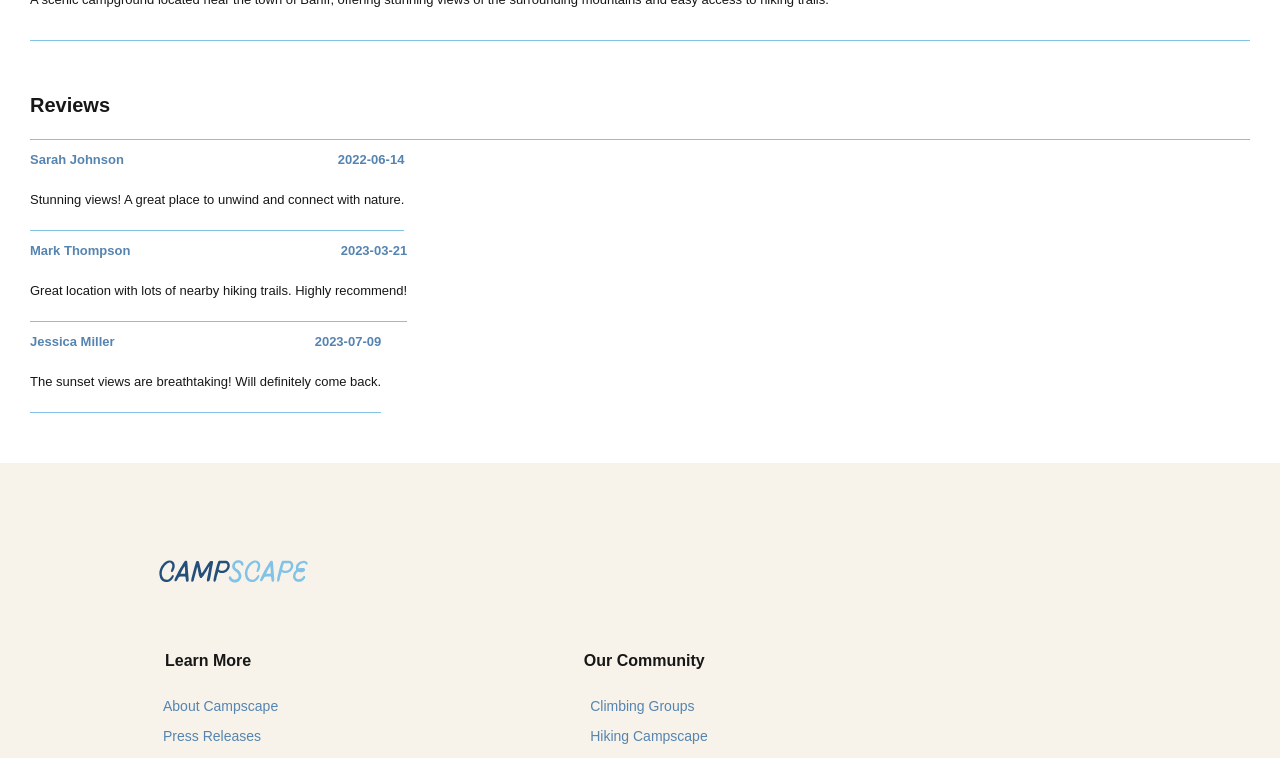
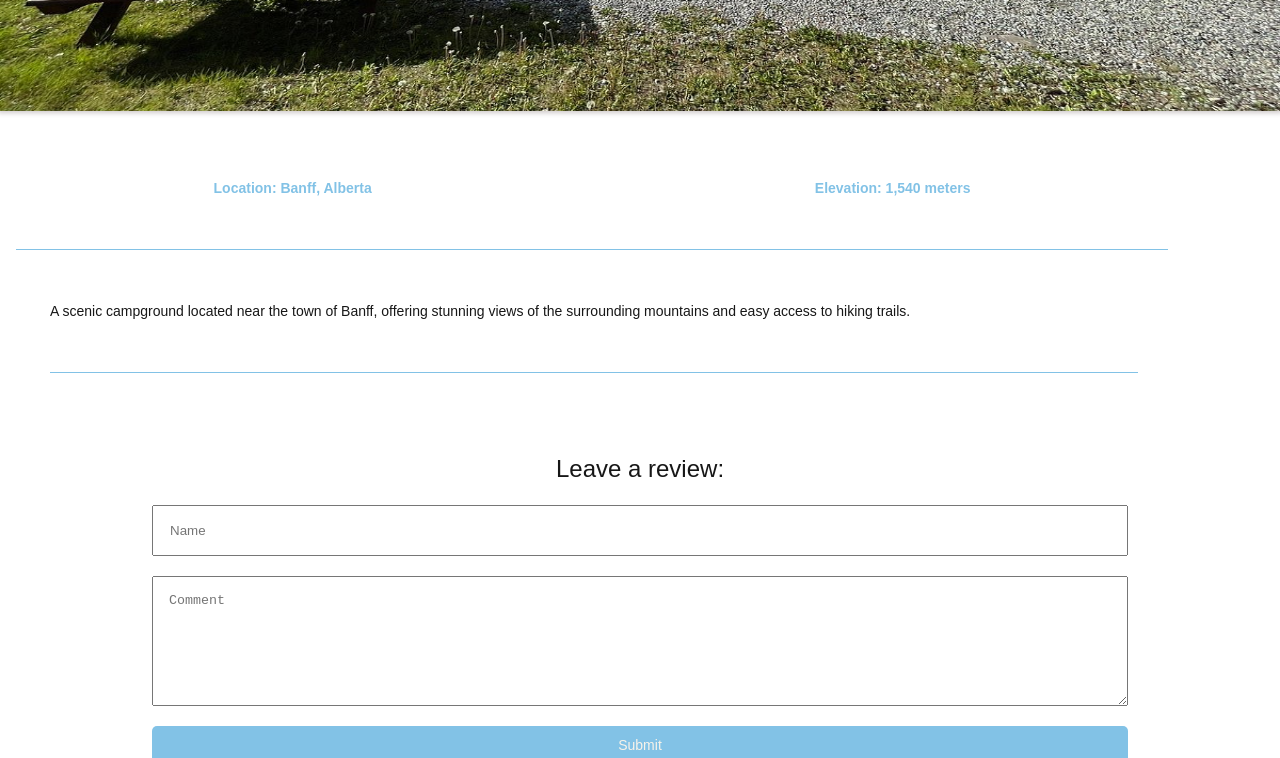
Before and after one commit to Marie-L1/Campscape, a Next.js app: page /campsites/1 in a window 1280 px wide. Shown: the part 840-1598 px from the top of the page. Built offline with nearby package versions, Linux system fonts and the light colour scheme.

Commit message:
adding the newsletter component to the bottom of the page, the add review form, and styling the tablet breakpoint

```diff
--- a/src/app/campsites/[id]/campsite.scss
+++ b/src/app/campsites/[id]/campsite.scss
@@ -16,6 +16,8 @@
         border-top: 1.5px solid $primary-blue;
         padding-top: 30px;
         padding-bottom: 20px;
+        text-align: center;
+        width: 100%;
     }
     &__img{
         height: 50vh;
@@ -29,7 +31,8 @@
         justify-content: center;
         align-items: center;
         gap: 3rem;
-        margin: 1rem 0;
+        margin: 1rem 1rem;
+        width: 90%;
         border-bottom: 1.5px solid $primary-blue;
         padding: 30px 0;
     }
@@ -46,6 +49,41 @@
         margin: 30px;
         padding-bottom: 30px;
         border-bottom: 1.5px solid $primary-blue;
+        width: 85%;
+    }
+    &__form{
+        display: flex;
+        flex-direction: column;
+        justify-content: center;
+        align-items: center;
+        gap: 20px;
+        margin: 30px;
+    }
+    &__label{
+        @include sub-header;
+    }
+    &__input{
+        width: 100%;
+        padding: 0.5rem;
+    }
+    &__textarea{
+        width: 100%;
+        padding: .5rem;
+        height: 100px;
+    }
+    &__btn{
+        width: 100%;
+        padding: 0.3rem;
+        @include labels-links-buttons;
+        border-radius: 5px;
+        background-color: $primary-blue;
+        color: $primary-light;
+        border: none;
+
+        &:hover{
+            background-color: $secondary-blue;
+            color: $secondary-light;
+        }
     }
     &__reviews{
         display: flex;
@@ -54,7 +92,6 @@
         align-items: flex-start;
         gap: 10px;
         margin: 50px 30px;
-
     }
     &__reviews-title{
         @include sub-header;
@@ -81,4 +118,89 @@
     &__reviews-comment{
         @include body-medium;
     }
+    @include tablet{
+
+        &__title{
+            @include dt-sub-header;
+        }
+        &__img{
+            height: 80vh;
+        }
+        &__details{
+            @include dt-body-medium;
+            justify-content: space-around;
+            width: 90%;
+            padding: 50px 0;
+        }
+        &__description{
+            @include dt-body-medium;
+            display: flex;
+            align-items: center;
+            margin: 50px;
+            padding-bottom: 50px;
+            width: 85%;
+        }
+        &__form{
+            display: flex;
+            flex-direction: column;
+            justify-content: center;
+            align-items: center;
+            gap: 20px;
+            margin: 80px 30px 30px 30px;
+        }
+        &__label{
+            @include dt-sub-header;
+            text-align: left;
+        }
+        &__input{
+            width: 80%;
+            padding: 1rem;
+        }
+        &__textarea{
+            width: 80%;
+            padding: 1rem;
+            height: 130px;
+        }
+        &__btn{
+            width: 80%;
+            padding: 0.5rem;
+            @include dt-labels-links-buttons;
+            border-radius: 5px;
+
+        }
+        &__reviews{
+            display: flex;
+            flex-direction: column;
+            justify-content: center;
+            align-items: center;
+            gap: 20px;
+            margin: 70px 0 0 0;
+        }
+        &__reviews-title{
+            @include dt-sub-header;
+            border-bottom: 1.5px solid $primary-blue;
+            width: 49%;
+            padding-bottom: 20px;
+        }
+        &__reviews-item{
+            display: flex;
+            flex-direction: column;
+            gap: 20px;
+            border-bottom: 1.5px solid $primary-blue;
+            padding-bottom: 20px;
+        }
+        &__name-wrapper{
+            display: flex;
+            flex-direction: row;
+            justify-content: space-between;
+        }
+        &__reviews-name, &__reviews-timestamp{
+            @include dt-body-medium;
+            color: $secondary-blue;
+        }
+        &__reviews-comment{
+            @include dt-body-large;
+        }
+
+    }
 }
--- a/src/app/campsites/[id]/page.tsx
+++ b/src/app/campsites/[id]/page.tsx
@@ -5,6 +5,7 @@ import { campsites } from "@/app/data/campsites";
 import { useState, useEffect } from "react";
 import Image from "next/image";
 import "./campsite.scss";
+import Newsletter from "@/app/components/Newsletter/Newsletter";
 
 const CampsiteById = () =>{
     const { id } = useParams();
@@ -41,7 +42,13 @@ const CampsiteById = () =>{
                 <p className="campsite__location">Location: {campsite.location}</p>
                 <p className="campsite__elevation">Elevation: {campsite.elevation}</p>
             </div>
-                <p className="campsite__description">{campsite.description}</p>
+            <p className="campsite__description">{campsite.description}</p>
+            <form className="campsite__form">
+                <label className="campsite__label" for="add-review">Leave a review:</label>
+                <input id="add-review" className="campsite__input" type="text" placeholder="Name" />
+                <textarea id="add-review" className="campsite__textarea" placeholder="Comment"></textarea>
+                <button className="campsite__btn">Submit</button>
+            </form>
             <div className="campsite__reviews">
                 <h2 className="campsite__reviews-title">Reviews</h2>
                 {campsite.reviews.map(({name, comment, timestamp}, index) => (
@@ -54,6 +61,8 @@ const CampsiteById = () =>{
                     </div>
                 ))}
             </div>
+
+            <Newsletter />
         </section>
     )
 }
--- a/src/app/data/campsites.ts
+++ b/src/app/data/campsites.ts
@@ -208,7 +208,7 @@ export type Review = {
       elevation: "900 meters",
       description: "Located by Wabamun Lake, this campground is perfect for water activities and relaxation.",
       scenicImage: "wabamun-scenic.jpg",
-      campsiteImage: "wabamun-campsite.jpg",
+      campsiteImage: "wabamun-campground.jpg",
       reviews: [
         {
           id: "review19",
```
